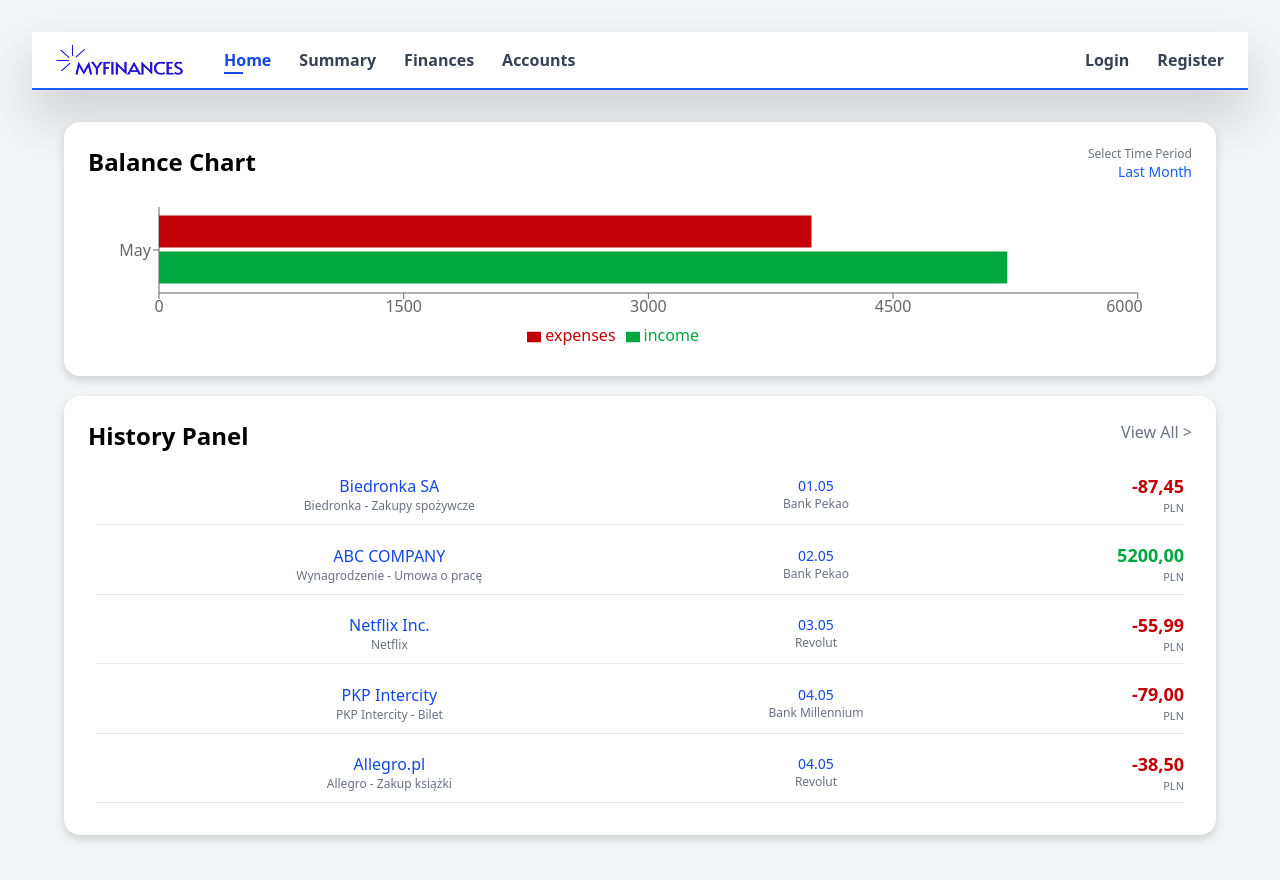
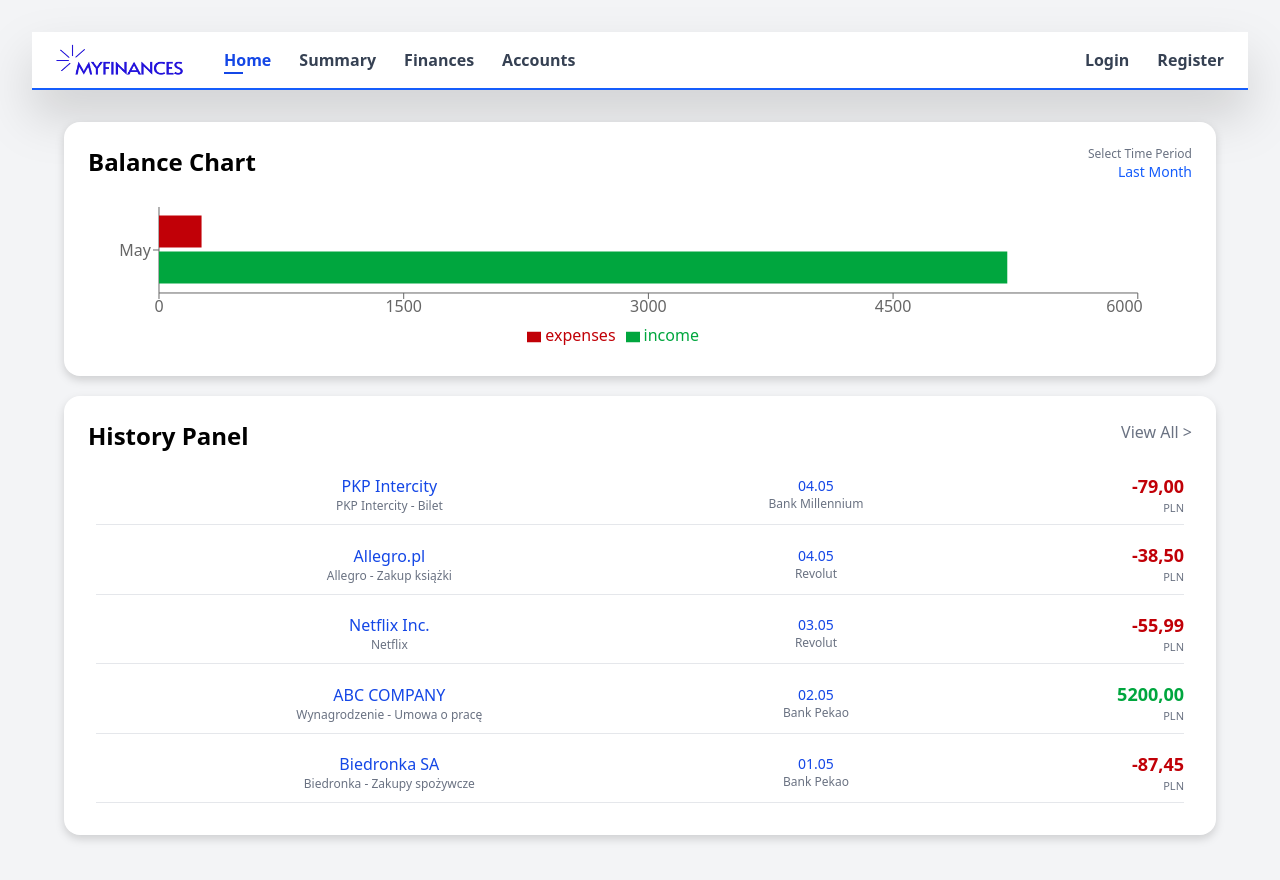
Before and after one commit to michLukaszewicz/MyFinances, a React (Vite) app in the folder MyFinances/: page / in a window 1280 px wide. Shown: the top 880 px of the page. Built offline with nearby package versions, Linux system fonts and the light colour scheme.

Commit message:
add calculating data for chart in BalanceChart - still need to implement the Select Time Period feature

```diff
--- a/MyFinances/src/App.tsx
+++ b/MyFinances/src/App.tsx
@@ -6,11 +6,12 @@
 import type { Transaction } from "./Models/Transaction";
 import transactionHistory from "./TestData/TransactionHistory.json";
 
-const history: Transaction[] = transactionHistory.map((item) => ({
-  ...item,
-  date: new Date(item.date),
-  type: item.amount > 0 ? "income" : "expense",
-}));
+const history: Transaction[] = transactionHistory
+  .map((item) => ({
+    ...item,
+    date: new Date(item.date),
+  }))
+  .sort((a, b) => b.date.getTime() - a.date.getTime());
 
 function App() {
   return (
--- a/MyFinances/src/Components/BalanceChart/BalanceChart.tsx
+++ b/MyFinances/src/Components/BalanceChart/BalanceChart.tsx
@@ -3,18 +3,39 @@
   BarChart,
   Legend,
   ResponsiveContainer,
+  Tooltip,
   XAxis,
   YAxis,
 } from "recharts";
 import type { Transaction } from "../../Models/Transaction";
 import Box from "../Box/Box";
+import { useState } from "react";
+
+enum TimePeriod {
+  LastMonth = "Last Month",
+  LastThreeMonths = "Last 3 Months",
+  LastSixMonths = "Last 6 Months",
+  LastYear = "Last Year",
+}
 
 type Props = {
   history: Transaction[];
 };
 
 const BalanceChart = ({ history }: Props) => {
-  const data = [{ name: "May", expenses: 4000, income: 5200 }];
+  const [timePeriod, setTimePeriod] = useState<TimePeriod>(
+    TimePeriod.LastMonth
+  );
+
+  const now = new Date();
+  // To powinno być w jakiejś osobnej klasie ale chyba i tak będzie w api
+  const lastMonthName: string = history[0].date.toLocaleString('default', { month: 'long' })
+  const income = history.filter((item) => item.date.getMonth() === now.getMonth() && item.date.getFullYear() === now.getFullYear())
+  .filter((item) => item.amount > 0).reduce((sum, item) => sum + item.amount, 0);
+    const expencess = history.filter((item) => item.date.getMonth() === now.getMonth() && item.date.getFullYear() === now.getFullYear())
+  .filter((item) => item.amount < 0).reduce((sum, item) => sum + -item.amount, 0);
+
+  const data = [{ name: lastMonthName, expenses: expencess, income: income }];
 
   return (
     <Box>
@@ -22,7 +43,7 @@
         <p className="font-bold text-2xl mb-3">Balance Chart</p>
         <div>
           <p className="text-gray-500 text-xs">Select Time Period</p>
-          <p className="text-blue-600 text-sm text-right">Last Month</p>
+          <p className="text-blue-600 text-sm text-right">{timePeriod}</p>
         </div>
       </div>
       <div className="flex flex-col items-center">
@@ -36,6 +57,7 @@
             <YAxis type="category" dataKey="name" />
             <XAxis type="number" />
             <Legend />
+            <Tooltip />
             <Bar dataKey="expenses" fill="#c10007" />
             <Bar dataKey="income" fill="#00a63e" />
           </BarChart>
--- a/MyFinances/src/Models/Transaction.ts
+++ b/MyFinances/src/Models/Transaction.ts
@@ -3,7 +3,6 @@
     date: Date;
     description: string;
     amount: number;
-    type: "income" | "expense";
     category: string;
     account: string;
     otherAccount: string;
--- a/MyFinances/tsconfig.app.json
+++ b/MyFinances/tsconfig.app.json
@@ -21,7 +21,7 @@
     "strict": true,
     "noUnusedLocals": true,
     "noUnusedParameters": true,
-    "erasableSyntaxOnly": true,
+    "erasableSyntaxOnly": false,
     "noFallthroughCasesInSwitch": true,
     "noUncheckedSideEffectImports": true
   },
--- a/MyFinances/tsconfig.node.json
+++ b/MyFinances/tsconfig.node.json
@@ -17,7 +17,7 @@
     "strict": true,
     "noUnusedLocals": true,
     "noUnusedParameters": true,
-    "erasableSyntaxOnly": true,
+    "erasableSyntaxOnly": false,
     "noFallthroughCasesInSwitch": true,
     "noUncheckedSideEffectImports": true
   },
```
